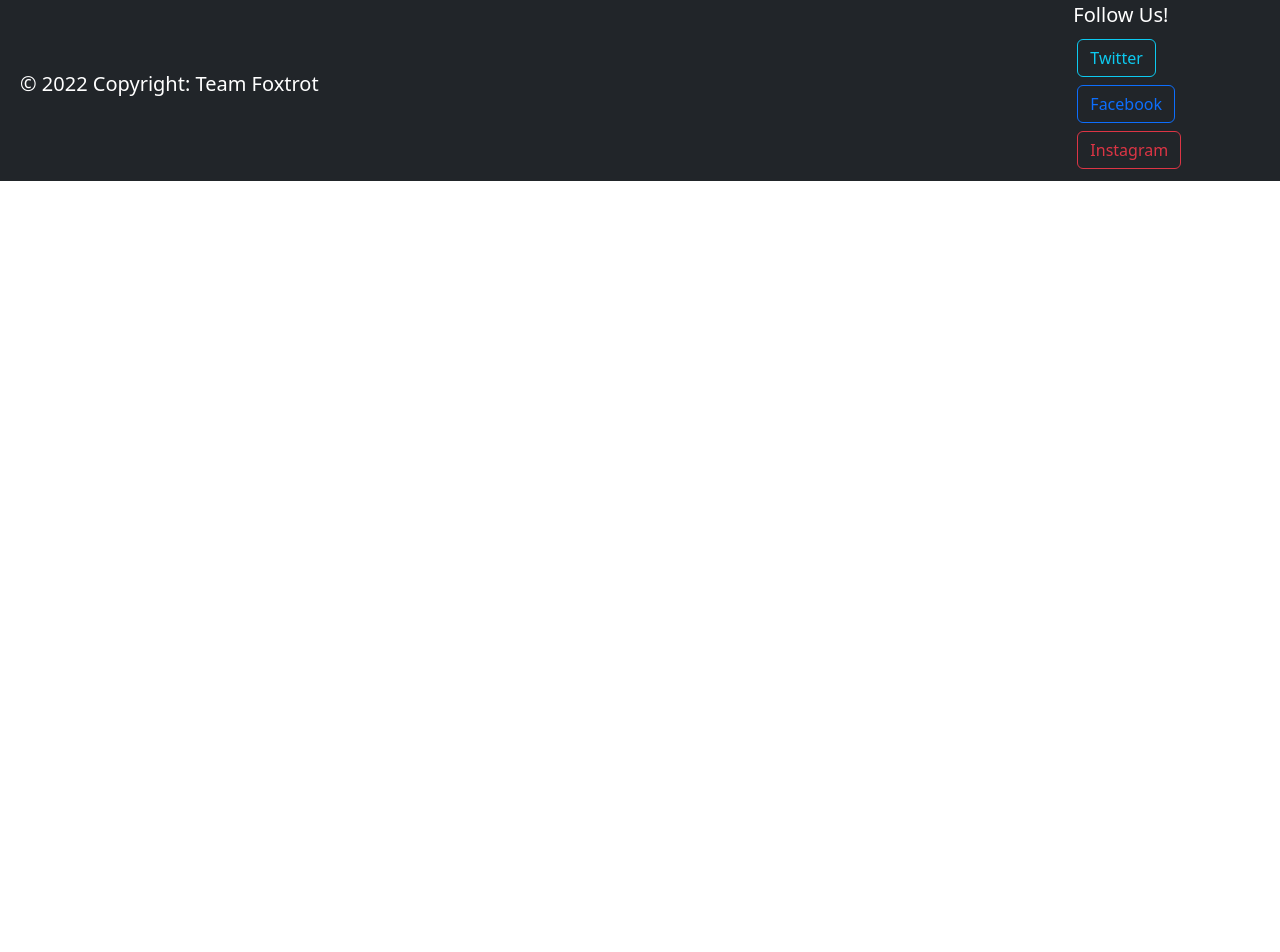
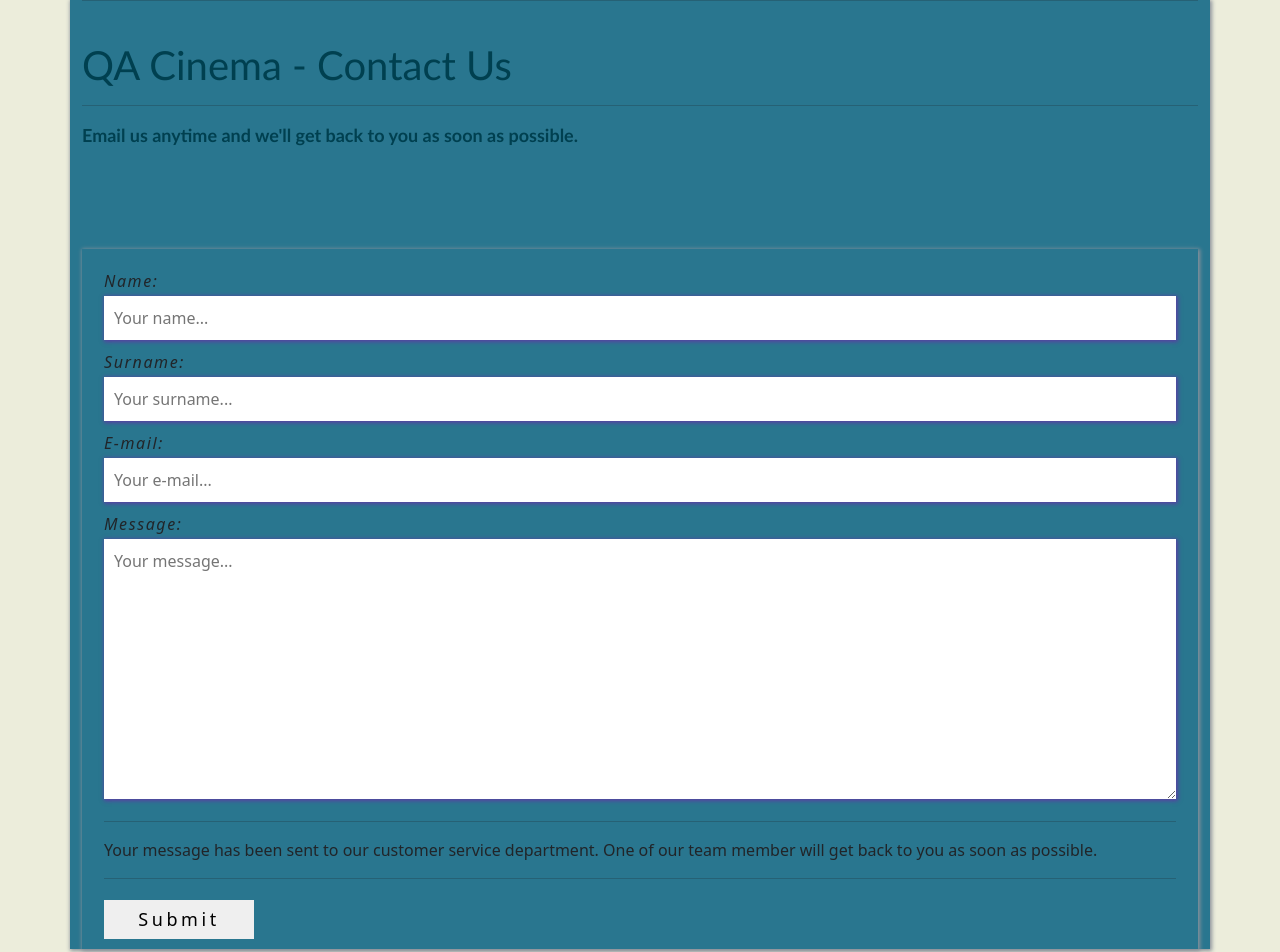
Before and after one commit to erhnaks/QA-Cinema-Software-Final-Project, a React (Create React App) app in the folder qa-cinema-app/: page /contactUs in a window 1280 px wide. Shown: the part 458-1410 px from the top of the page. Before the commit the page ends 800 px from the top, so only its background shows below. Built offline with nearby package versions, Linux system fonts and the light colour scheme.

Commit message:
TF-116 New contactUs form has been created

```diff
--- a/qa-cinema-app/src/Front-End/Components/Classifications/Classifications.jsx
+++ b/qa-cinema-app/src/Front-End/Components/Classifications/Classifications.jsx
@@ -54,7 +54,7 @@
           <Accordion.Item eventKey="0">
             <Accordion.Header>TO BE CONFIRMED </Accordion.Header>
             <Accordion.Body>
-              <img src={tbc}></img>
+              <img src={tbc} alt="tbc"></img>
               <p></p>
               In some instances films have not been certified by the time
               tickets are available online.
@@ -70,7 +70,7 @@
               U - Universal - Suitalbe for all
             </Accordion.Header>
             <Accordion.Body>
-              <img src={Universal}></img>
+              <img src={Universal} alt="universal"></img>
               <p></p>
               Suitable for all. A U film should be suitable for audiences aged
               four years and over.
@@ -83,7 +83,7 @@
           <Accordion.Item eventKey="2">
             <Accordion.Header>PG - PARENTAL GUIDANCE</Accordion.Header>
             <Accordion.Body>
-              <img src={PG}></img>
+              <img src={PG} alt="PG"></img>
               <p></p>
               General viewing, but some scenes may be unsuitable for young
               children. A PG film should not unsettle a child aged around eight
@@ -99,7 +99,7 @@
               12A - 12 YEARS OLD AND WITH PARENTAL GUIDANCE
             </Accordion.Header>
             <Accordion.Body>
-              <img src={TwelveA}></img>
+              <img src={TwelveA} alt="twelve"></img>
               <p></p>
               12A means that the BBFC have classified the film unsuitable for
               children under 12. However, they may still watch the film, as long
@@ -121,7 +121,7 @@
               15 - Suitable only for 15 years and over
             </Accordion.Header>
             <Accordion.Body>
-              <img src={fifteen}></img>
+              <img src={fifteen} alt="fifteen"></img>
               <p></p>
               Suitable only for 15 years and over. No one younger than 15 may
               see a 15 film in a cinema. No one younger than 15 may rent or buy
@@ -138,7 +138,7 @@
               18 - Suitable only for 18 years and over
             </Accordion.Header>
             <Accordion.Body>
-              <img src={eighteen}></img>
+              <img src={eighteen} alt="eighteen"></img>
               <p></p>
               Suitable only for adults. No one younger than 18 may see an 18
               film in a cinema. No one younger than 18 may rent or buy an 18
--- a/qa-cinema-app/src/Front-End/Components/ContactUs/ContactUs.css
+++ b/qa-cinema-app/src/Front-End/Components/ContactUs/ContactUs.css
@@ -1,7 +1,118 @@
-label {
-  font-size: xx-large;
+.contactUs-body {
+  background-color: #eceddb;
+}
+
+h1 {
+  color: #004050;
+  font-family: "Gill Sans", "Gill Sans MT", Calibri, "Trebuchet MS", sans-serif;
   font-weight: bolder;
-  font-family: "Trebuchet MS", "Lucida Sans Unicode", "Lucida Grande",
-    "Lucida Sans", Arial, sans-serif;
+}
+
+p {
   color: #004050;
+  font-family: "Gill Sans", "Gill Sans MT", Calibri, "Trebuchet MS", sans-serif;
+  font-weight: bolder;
+  font-size: large;
 }
+
+* {
+  margin: 0;
+  padding: 0;
+  box-sizing: 0;
+}
+
+.container {
+  background-color: rgb(41, 118, 143);
+  margin: 100px auto;
+  width: 90%;
+  box-shadow: 1px 1px 4px 1px rgb(140, 146, 155);
+}
+
+.container form {
+  width: 100%;
+  padding: 10px;
+}
+
+.container label {
+  display: block;
+  letter-spacing: 0.1rem;
+  font-style: italic;
+  margin-bottom: 3px;
+}
+
+.container input,
+.container textarea {
+  width: 100%;
+  margin: 0 auto;
+  padding: 10px;
+  border: none;
+  box-shadow: 1px 1px 4px 1px #6e27acad;
+}
+
+.container input:focus,
+.container textarea:focus {
+  box-shadow: 3px 3px 8px 3px #070707;
+}
+
+.singleItem {
+  margin: 10px 0;
+}
+
+.btn-form {
+  width: 100px;
+  text-align: center;
+}
+
+.btn-form button {
+  width: 150px;
+  font-size: 18px;
+  letter-spacing: 0.2em;
+  padding: 5px 10px;
+  border: 1px solid transparent;
+  outline: none;
+  transition: all 0.5s ease-in-out;
+  position: relative;
+  margin-top: 5px;
+}
+
+.btn-form button:hover {
+  border: 4px solid #004050;
+  background-color: rgba(155, 248, 191, 0.756);
+  cursor: pointer;
+}
+
+.sent-msg {
+  text-align: center;
+  margin: 0 auto;
+  font-style: italic;
+  color: #1dff0d;
+  font-family: Cambria, Cochin, Georgia, Times, "Times New Roman", serif;
+  width: 470px;
+  padding: 3px;
+  font-size: 16px;
+  font-weight: bolder;
+  background-color: #296863c9;
+  border-radius: 6px;
+  display: none;
+}
+
+.sent-msgAppear {
+  display: block;
+}
+
+@media screen and (min-width: 664px) {
+  .container {
+    width: 60%;
+  }
+}
+
+@media screen and (min-width: 986px) {
+  .container {
+    width: 40%;
+  }
+}
+@media screen and (min-width: 1100px) {
+  .container {
+    width: 20%;
+  }
+}
--- a/qa-cinema-app/src/Front-End/Components/ContactUs/ContactUsForm.jsx
+++ b/qa-cinema-app/src/Front-End/Components/ContactUs/ContactUsForm.jsx
@@ -1,59 +1,159 @@
-import React, { Fragment } from "react";
-import { useState } from "react";
-import "./ContactUs.css";
+import React, { Component } from "react";
+import axios from "axios";
 
-const ContactUsForm = () => {
-  const [body, setBody] = useState("");
-  const [subject, setSubject] = useState("");
+export default class ContactUsForm extends Component {
+  state = {
+    name: "",
+    surname: "",
+    email: "",
+    message: "",
+    sent: false,
+  };
 
-  return (
-    <>
-      <h1
-        className="contact-h1
-"
-      >
-        {" "}
-        Contact Us{" "}
-      </h1>
-      <hr></hr>
-      <div className="form-div">
-        <form>
-          <br />
+  // handle inputs
 
-          <from>
-            <label>Subject: </label>
+  handleName = (e) => {
+    this.setState({ name: e.target.value });
+  };
+
+  handleSurname = (e) => {
+    this.setState({ surname: e.target.value });
+  };
+
+  handleEmail = (e) => {
+    this.setState({ email: e.target.value });
+  };
+
+  handleMessage = (e) => {
+    this.setState({ message: e.target.value });
+  };
+
+  // End of handle inputs
+
+  // Form Submit function
+
+  formSubmit = (e) => {
+    e.preventDefault();
+
+    let data = {
+      name: this.state.name,
+      surname: this.state.surname,
+      email: this.state.email,
+      message: this.state.message,
+    };
+
+    // Axios Post methods
+
+    axios
+      .post("/api/form", data)
+      .then((res) => {
+        this.setState(
+          {
+            sent: true,
+          },
+          this.resetForm()
+        );
+      })
+      .catch(() => {
+        console.error("Oppps, Something went wrong. Please try again later");
+      });
+  };
+
+  // End of Form Submit function
+
+  // Resetting Form function
+
+  resetForm = () => {
+    this.setState({
+      name: "",
+      surname: "",
+      email: "",
+      message: "",
+    });
+
+    setTimeout(() => {
+      this.setState({
+        sent: false,
+      });
+    }, 3000);
+  };
+
+  //End of Form Resetting
+
+  render() {
+    return (
+      <div className="container">
+        <form onClick={this.formSubmit}>
+          {/* Single name item */}
+          <div className="singleItem">
+            <label htmlFor="name">Name: </label>
             <input
               type="text"
-              subject="Subject"
-              value={subject}
-              onChange={(e) => setSubject(e.target.value)}
+              name="name"
+              placeholder="Your name..."
+              className="name"
+              value={this.state.name}
+              onChange={this.handleName}
             />
+          </div>
+          {/* End of name item */}
+          {/* Single surname item */}
+          <div className="singleItem">
+            <label htmlFor="surname">Surname: </label>
+            <input
+              type="text"
+              name="surname"
+              placeholder="Your surname..."
+              className="surname"
+              value={this.state.surname}
+              onChange={this.handleSurname}
+            />
+          </div>
+          {/* End of surname item */}
 
-            <br />
+          {/* Single email item */}
+          <div className="singleItem">
+            <label htmlFor="email">E-mail: </label>
+            <input
+              type="text"
+              name="Email"
+              placeholder="Your e-mail..."
+              className="Email"
+              value={this.state.email}
+              onChange={this.handleEmail}
+              required
+            />
+          </div>
+          {/* End of email item */}
 
-            <label>Details:</label>
+          {/* Single message item */}
+
+          <div className="singleItem">
+            <label htmlFor="message">Message: </label>
             <textarea
-              className="form-details"
-              type="text"
-              body="body"
-              value={body}
-              onChange={(e) => setBody(e.target.value)}
+              name="message"
+              placeholder="Your message..."
+              id=""
+              cols="30"
+              rows="10"
+              value={this.state.message}
+              onChange={this.handleMessage}
+              required
             ></textarea>
-            <br />
+          </div>
+          {/* End of message item */}
+          <hr></hr>
+          <div className={this.state.sent ? "msg msgAppear" : "msg"}>
+            Your message has been sent to our customer service department. One
+            of our team member will get back to you as soon as possible.
+          </div>
+          <hr></hr>
 
-            <div className="send">
-              <a
-                className="send"
-                href={`mailto:teamFoxtrot@qa-cinema.com?subject=${subject}&body=${body}`}
-              >
-                Send
-              </a>
-            </div>
-          </from>
+          <div className="btn-form">
+            <button type="submit">Submit</button>
+          </div>
         </form>
       </div>
-    </>
-  );
-};
-
-export default ContactUsForm;
+    );
+  }
+}
--- a/qa-cinema-app/src/Front-End/Components/ContactUs/ContactUsPage.jsx
+++ b/qa-cinema-app/src/Front-End/Components/ContactUs/ContactUsPage.jsx
@@ -2,14 +2,32 @@
 import Footer from "../Footer/Footer";
 import Header from "../Header/Header";
 import ContactUsForm from "./ContactUsForm";
+import "./ContactUs.css";
 
 const ContactUs = () => {
   return (
-    <div className="contactUs">
+    <>
       <Header />
-      <ContactUsForm />
-      <Footer/>
-    </div>
+      <body className="contactUs-body">
+        <br></br>
+        <br></br>
+        <div className="container">
+          <div className="row-md">
+            <hr className="contactUs-header-p" />
+            <br></br>
+            <h1>QA Cinema - Contact Us</h1>
+            <hr />
+            <p>
+              Email us anytime and we'll get back to you as soon as possible.
+            </p>
+          </div>
+          <ContactUsForm />
+        </div>
+        <br></br>
+        <br></br>
+      </body>
+      <Footer />
+    </>
   );
 };
 
```
